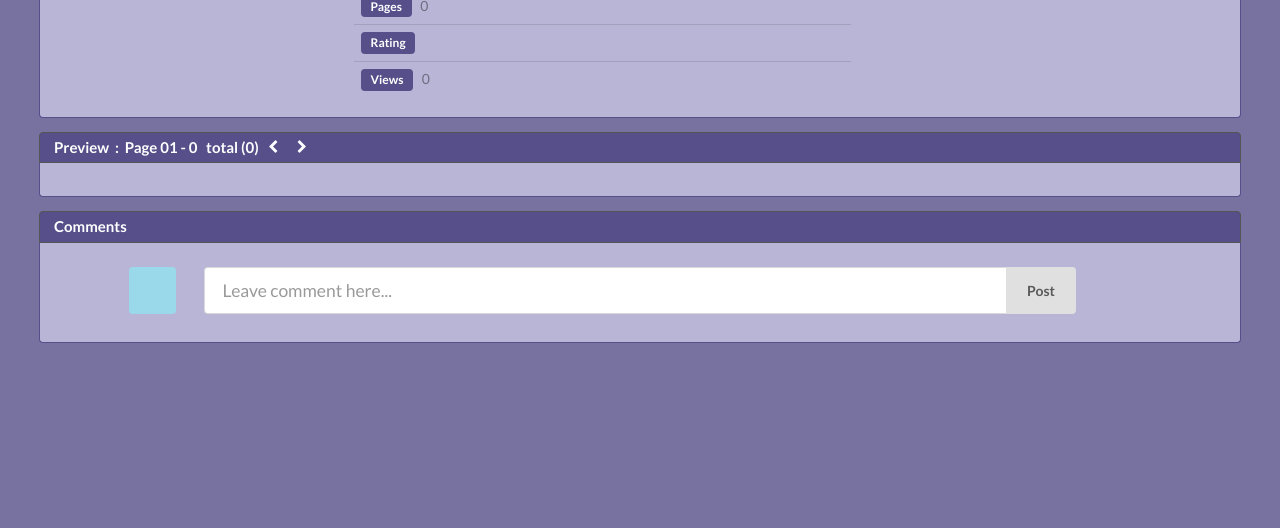
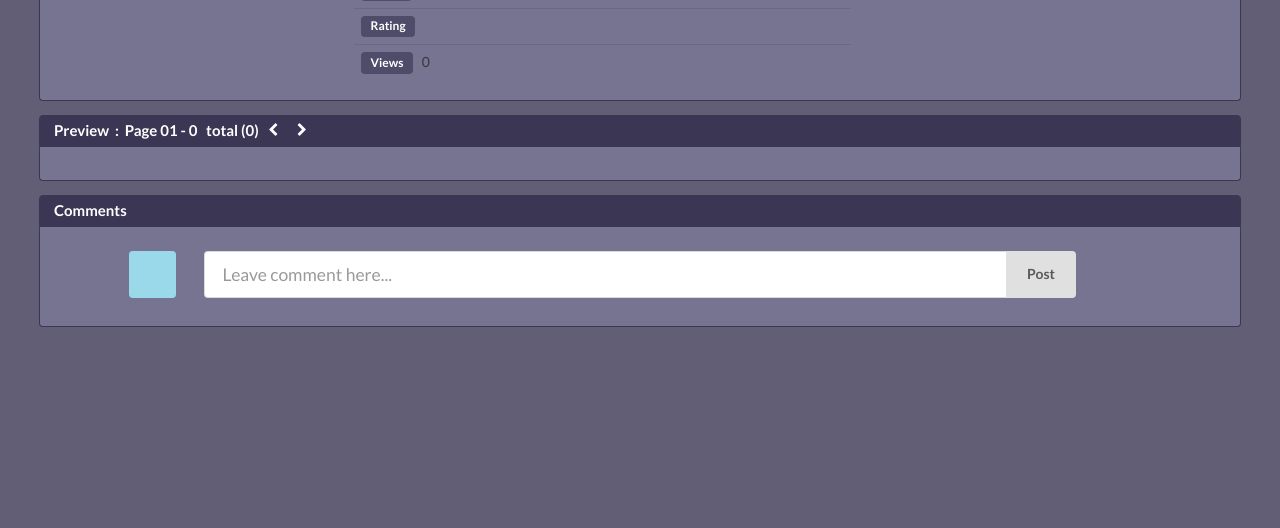
Before and after one commit to noeleon930/Hennojin, a PHP site: page /gallery.php?id=1 in a window 1280 px wide. Shown: the part 313-841 px from the top of the page. Run offline with PHP 8.4, Linux system fonts and the light colour scheme; data that the repository does not hold is empty; some libraries are stand-ins or nearby versions.

Commit message:
[Update] style of bg and contents

```diff
--- a/css/general.css
+++ b/css/general.css
@@ -1,6 +1,6 @@
 body
 {
-    background: none repeat scroll 0% 0% #7872A1;
+    background: none repeat scroll 0% 0% #615E76;
 }
 
 #navbar
@@ -28,12 +28,17 @@
 
 .ui.segment
 {
-    background-color: #B9B5D7;
+    background-color: #777491;
+}
+
+.ui.inverted.attached.segment, .ui.inverted.block.segment
+{
+    border-color: #3A3654;
 }
 
 .ui.inverted.black.segment, .ui.inverted.segment
 {
-    background-color: #564F8A !important;
+    background-color: #3A3654 !important;
     color: #FFF !important;
     padding: 5px;
     padding-left: 14px;
@@ -41,7 +46,33 @@
 
 .ui.segment.attached
 {
-    border: 1px solid #564F8A;
+    border: 1px solid #3A3654;
+}
+
+.ui.list .item a:hover
+{
+    color: #FFF !important;
+    background: #E36E6E;
+}
+
+.ui.list .item a
+{
+    color: #36363F !important;
+}
+
+.ui.inverted.purple.menu, .ui.inverted.purple.pointing.menu .active.item::after
+{
+    background-color: #3A3654;
+}
+
+.ui.purple.label, .ui.purple.labels .label
+{
+    background-color: #4F4C69!important;
+}
+
+.ui.selection.list .list > .item, .ui.selection.list > .item
+{
+    color: #36363F;
 }
 
 #rightPage
--- a/gallery.php
+++ b/gallery.php
@@ -161,17 +161,27 @@
                                         <div class="ui segment" style="margin-top:5px;padding:5px;">';
 
 $tags = explode(", ", $theContents);
+$tagsNum = count($tags);
 $tagsPerRow = 0;
 foreach($tags as $tag)
 {
     $tagsPerRow = $tagsPerRow + 1;
     $ttag = str_replace(' ', '&nbsp;', $tag);
-    echo '<a href="search.php?q='.$tag.'&t=1">'.$ttag.'</a>&nbsp;&nbsp;';
+    echo '<a href="search.php?q='.$tag.'&t=1">'.$ttag.'</a>';
+
+    //Seperate with ','
+    if($tagsNum > 1)
+    {
+        echo ', &nbsp;';
+    }
+
     if($tagsPerRow > 5)
     {
         echo'<br>';
         $tagsPerRow = 0;
     }
+
+    $tagsNum = $tagsNum - 1;
 }
 
 
```
